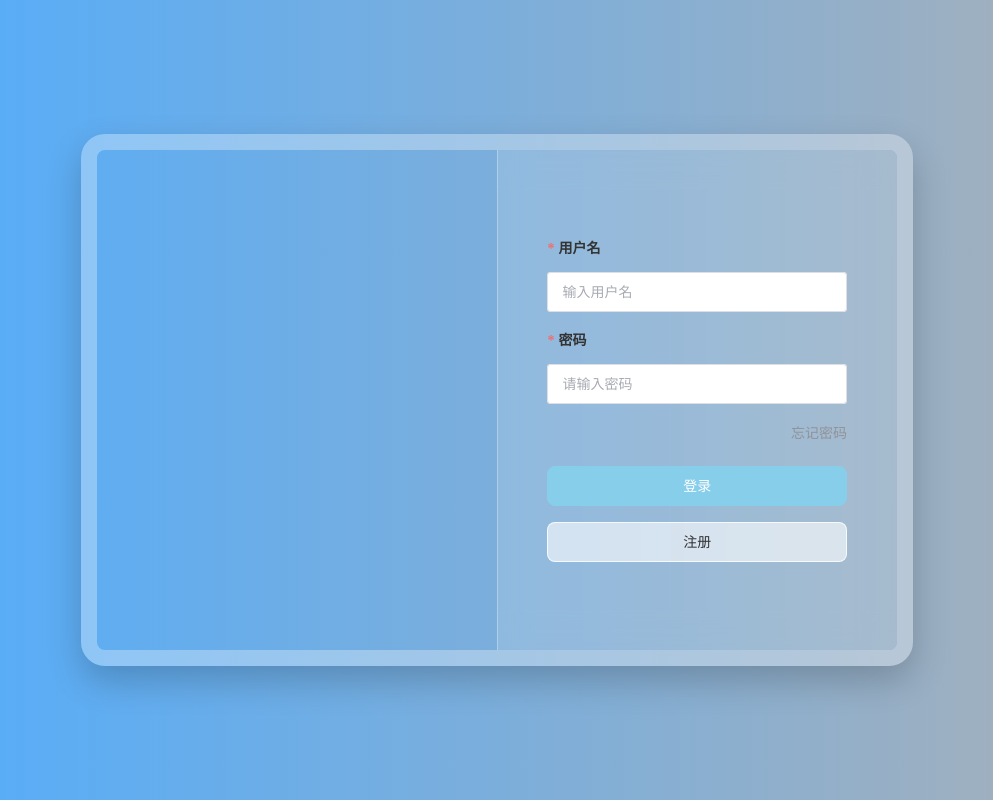
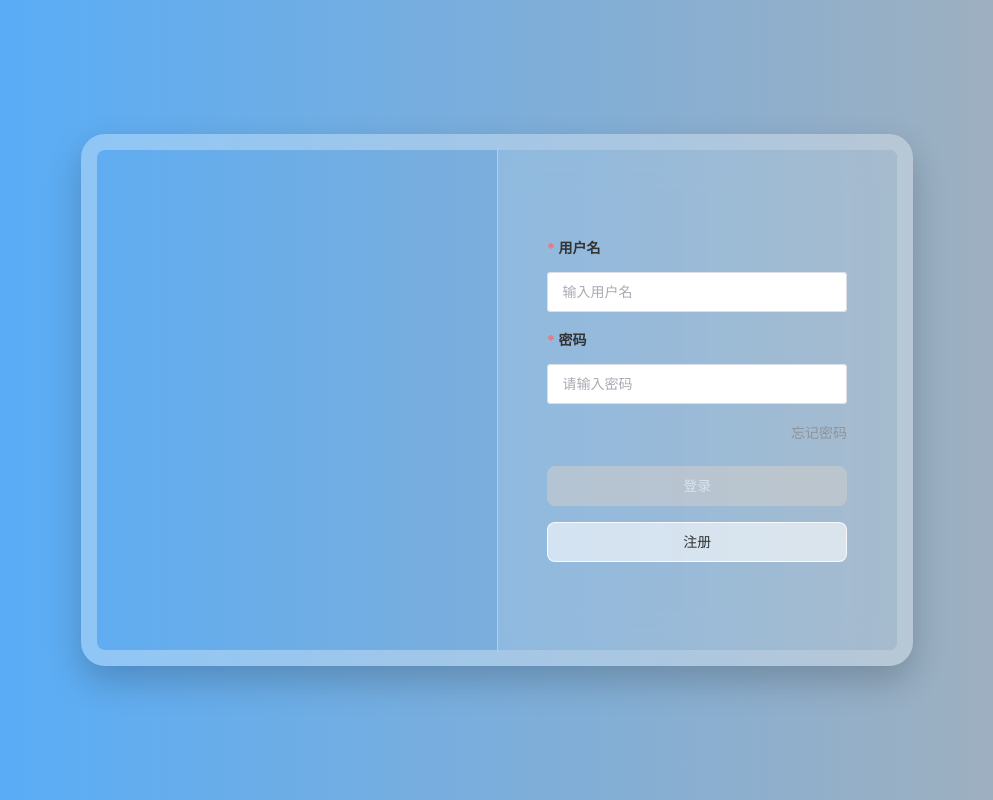
Before and after one commit to wulawaka/myblog-ai-vue, a Vue app: page /login in a window 1280 px wide. Shown: the whole page, without its empty margins (143-1136 px from the left). Built offline with nearby package versions, Linux system fonts and the light colour scheme; the HTML template or start-up script is replaced by a standard one.

Commit message:
feat(登录):增加登录接口的样式处理

```diff
--- a/src/utils/request.ts
+++ b/src/utils/request.ts
@@ -59,6 +59,11 @@ request.interceptors.response.use(
         setTimeout(() => {
           window.location.href = '/login'
         }, 1500)
+      } else if (res.code === 40110) {
+        // 40110: 登录失败次数过多，账户被锁定（由登录页自行处理提示）
+        const error = new Error(res.msg || '账户已锁定') as Error & { code: number }
+        error.code = 40110
+        return Promise.reject(error)
       } else {
         ElMessage.error(res.msg || '请求失败')
       }
--- a/src/views/LoginView.vue
+++ b/src/views/LoginView.vue
@@ -40,8 +40,9 @@
               <el-button
                 type="primary"
                 size="large"
-                class="login-btn"
+                :class="['login-btn', { 'login-btn--disabled': !isPasswordValid }]"
                 :loading="loading"
+                :disabled="!isPasswordValid"
                 @click="handleLogin"
               >
                 登录
@@ -62,7 +63,7 @@
 </template>
 
 <script setup lang="ts">
-import { ref, reactive } from 'vue'
+import { ref, reactive, computed } from 'vue'
 import { useRouter } from 'vue-router'
 import { ElMessage, type FormInstance, type FormRules } from 'element-plus'
 import { loginApi } from '@/api/user'
@@ -71,6 +72,12 @@ import { setToken, setUserInfo } from '@/utils/auth'
 const router = useRouter()
 const loading = ref(false)
 const loginFormRef = ref<FormInstance>()
+
+// 计算密码长度是否有效（6-20位）
+const isPasswordValid = computed(() => {
+  const len = loginForm.password.length
+  return len >= 6 && len <= 20
+})
 
 // 登录表单数据
 const loginForm = reactive({
@@ -118,13 +125,17 @@ const handleLogin = async () => {
       router.push('/')
     }, 500)
   } catch (error: unknown) {
-    const err = error as { message?: string }
-    if (err.message && !err.message.includes('登录失败')) {
+    const err = error as Error & { code?: number; msg?: string }
+
+    if (err.code === 40110) {
+      // 账户被锁定，显示后端返回的具体信息（如："密码错误，已失败3/3次，请15分钟后再试"）
+      ElMessage.error(err.msg || '密码错误次数过多，账户已锁定，请15分钟后再试')
+    } else if (err.message && !err.message.includes('登录失败')) {
       // 表单验证失败，Element Plus 会自动显示错误提示
       console.log('表单验证失败:', err)
     } else {
-      // API 调用失败
-      console.error('登录失败:', err)
+      // 普通登录失败（用户名或密码错误）
+      ElMessage.error('用户名或密码错误')
     }
   } finally {
     loading.value = false
@@ -237,19 +248,31 @@ const handleForgotPassword = () => {
   border-radius: 8px;
 }
 
-/* 登录按钮定制颜色：没选中淡蓝色，选中/悬浮深蓝色 */
+/* 登录按钮：默认灰色（无效状态） */
 .login-btn {
-  background-color: #87ceeb !important; /* 淡蓝色 */
-  border-color: #87ceeb !important;
+  background-color: #ccc !important;
+  border-color: #ccc !important;
   color: #fff !important;
   transition: all 0.3s ease;
 }
 
-.login-btn:hover,
-.login-btn:active,
-.login-btn:focus {
-  background-color: #00008b !important; /* 深蓝色 */
+/* 登录按钮：密码有效时显示深蓝色 */
+.login-btn:not(.login-btn--disabled) {
+  background-color: #00008b !important;
   border-color: #00008b !important;
+}
+
+.login-btn:not(.login-btn--disabled):hover,
+.login-btn:not(.login-btn--disabled):active,
+.login-btn:not(.login-btn--disabled):focus {
+  background-color: #0000cd !important;
+  border-color: #0000cd !important;
+}
+
+/* 禁用状态样式 */
+.login-btn--disabled {
+  cursor: not-allowed !important;
+  opacity: 0.6 !important;
 }
 
 /* 注册按钮稍微调优以适配毛玻璃 */
```
